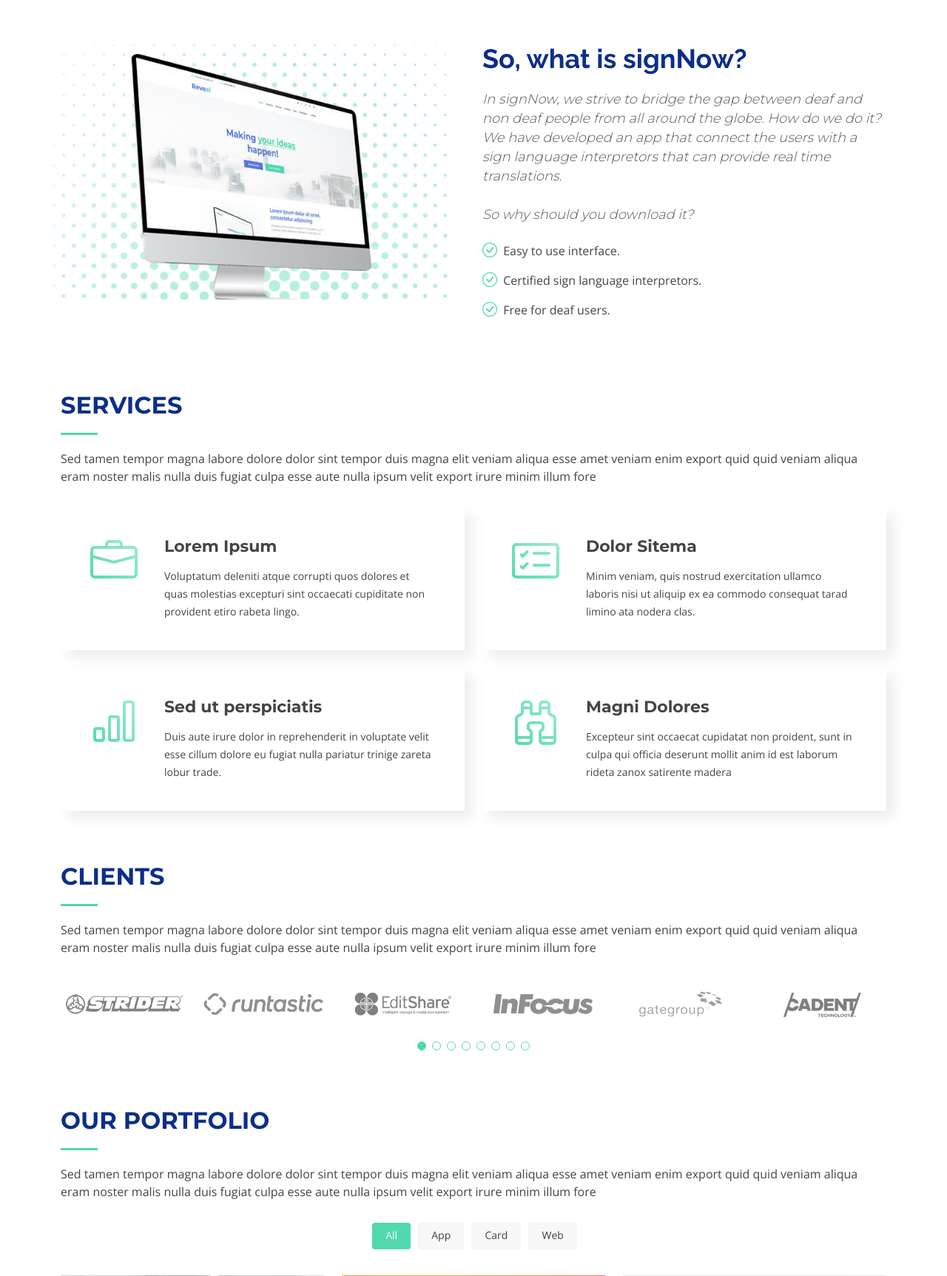
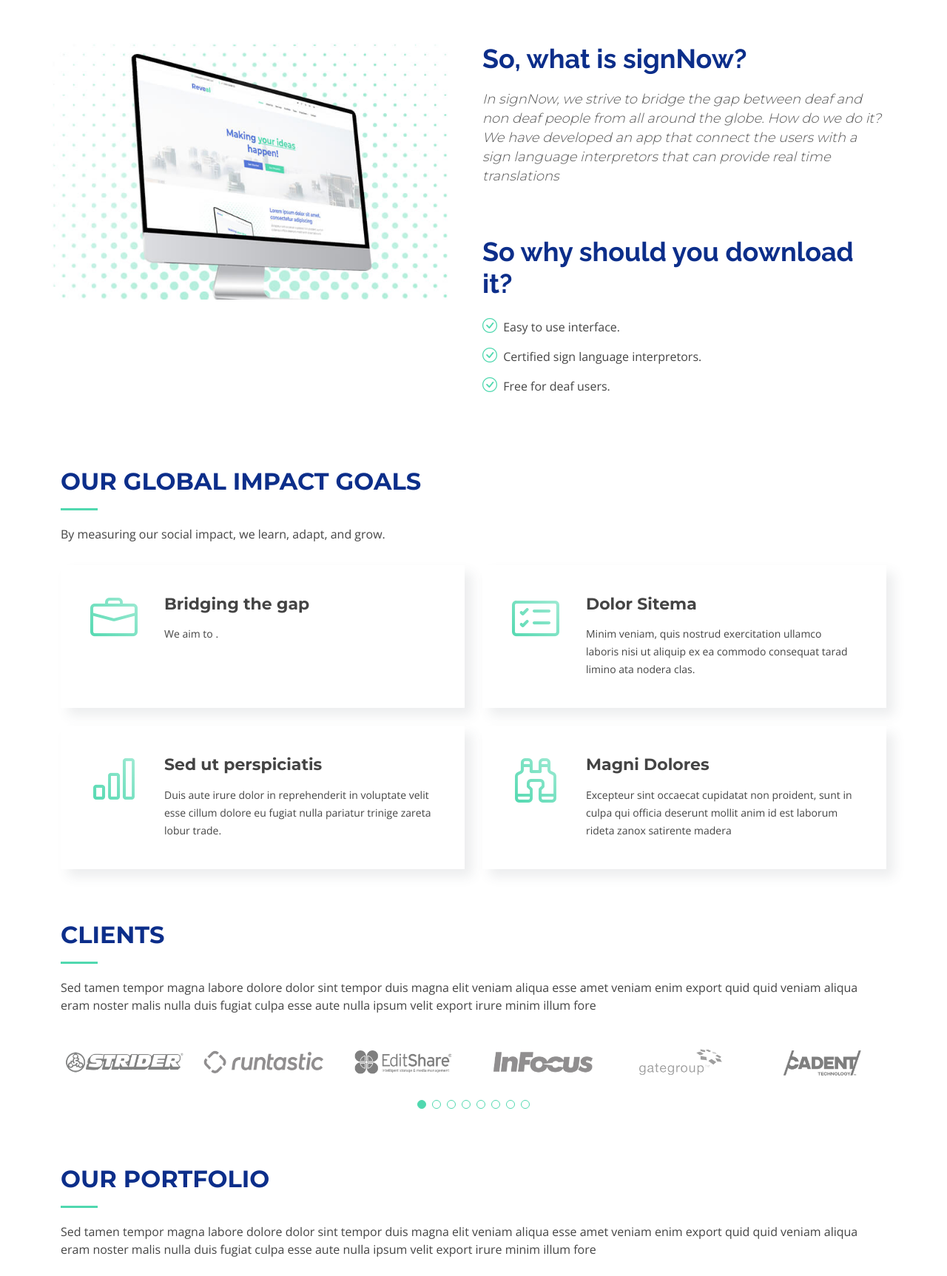
Before and after one commit to itayle23-meet/case-study-signNow, a Flask app: page / in a window 1280 px wide. Shown: the part 602-2327 px from the top of the page at 74% size. Run offline with Flask 2, Linux system fonts and the light colour scheme; some libraries are stand-ins or nearby versions.

Commit message:
Update index.html

```diff
--- a/Reveal (1)/Reveal/templates/index.html
+++ b/Reveal (1)/Reveal/templates/index.html
@@ -131,8 +131,8 @@ deaf community.<br><span> Now.<span></h2>
 
           <div class="col-lg-6 content">
             <h2>So, what is signNow? </h2>
-            <h3>In signNow, we strive to bridge the gap between deaf and non deaf people from all around the globe. How do we do it? We have developed an app that connect the users with a sign language interpretors that can provide real time translations.<br><br>
-            So why should you download it? </h3>
+            <h3>In signNow, we strive to bridge the gap between deaf and non deaf people from all around the globe. How do we do it? We have developed an app that connect the users with a sign language interpretors that can provide real time translations</h3><br><br>
+            <h2> So why should you download it? </h2>
 
             <ul>
               <li><i class="bi bi-check-circle"></i> Easy to use interface.</li>
@@ -150,8 +150,8 @@ deaf community.<br><span> Now.<span></h2>
     <section id="services">
       <div class="container" data-aos="fade-up">
         <div class="section-header">
-          <h2>Services</h2>
-          <p>Sed tamen tempor magna labore dolore dolor sint tempor duis magna elit veniam aliqua esse amet veniam enim export quid quid veniam aliqua eram noster malis nulla duis fugiat culpa esse aute nulla ipsum velit export irure minim illum fore</p>
+          <h2>Our global impact goals</h2>
+          <p>By measuring our social impact, we learn, adapt, and grow.</p>
         </div>
 
         <div class="row gy-4">
@@ -159,8 +159,8 @@ deaf community.<br><span> Now.<span></h2>
           <div class="col-lg-6" data-aos="fade-up" data-aos-delay="100">
             <div class="box">
               <div class="icon"><i class="bi bi-briefcase"></i></div>
-              <h4 class="title"><a href="">Lorem Ipsum</a></h4>
-              <p class="description">Voluptatum deleniti atque corrupti quos dolores et quas molestias excepturi sint occaecati cupiditate non provident etiro rabeta lingo.</p>
+              <h4 class="title"><a href="">Bridging the gap</a></h4>
+              <p class="description">We aim to .</p>
             </div>
           </div>
 
```
